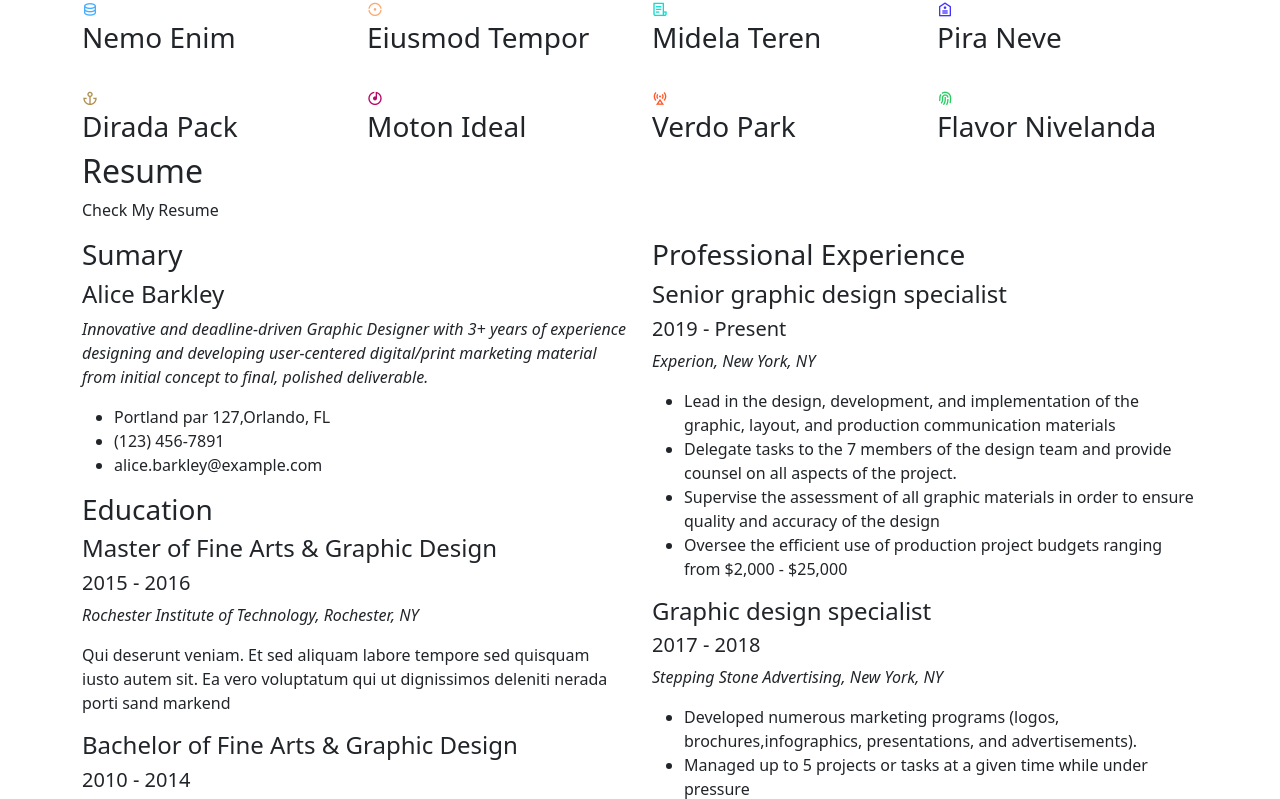
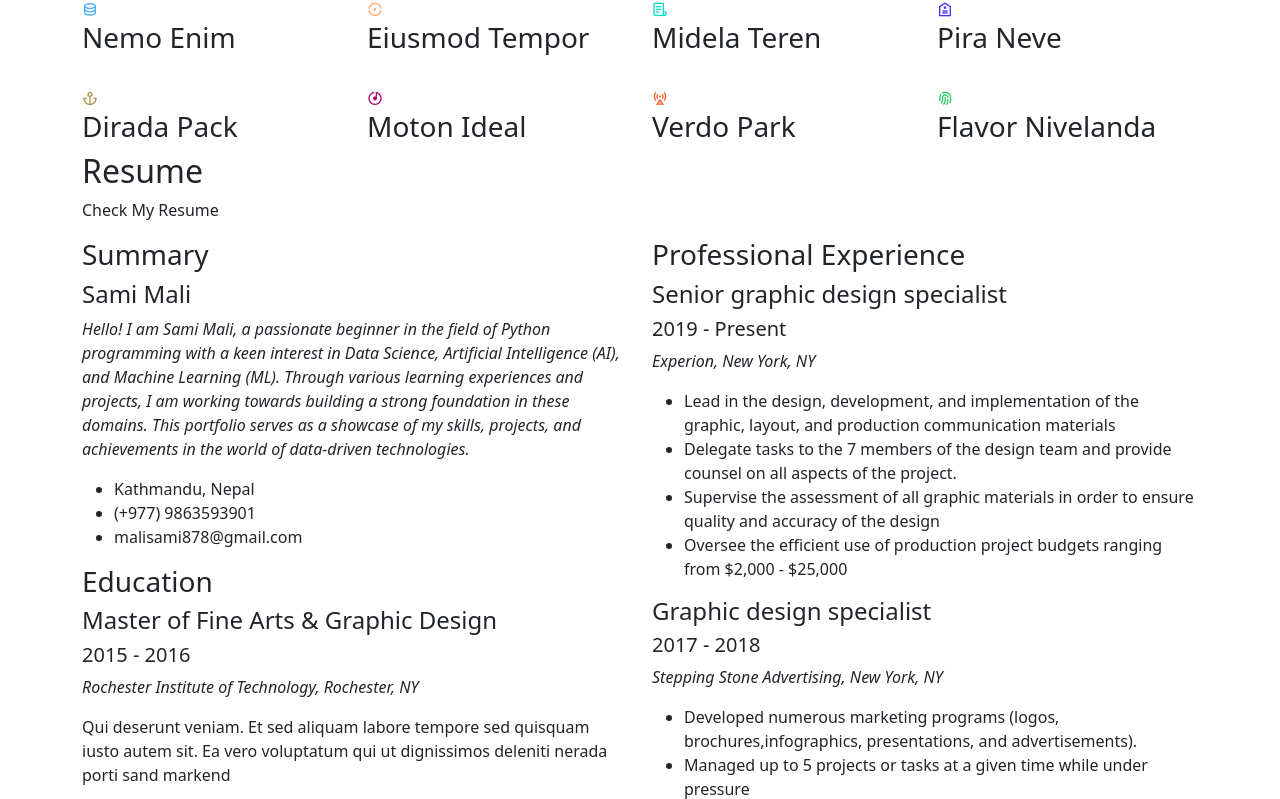
Before and after one commit to Sami353/my_portfolio, a Django app: page / in a window 1280 px wide. Shown: the part 1002-1801 px from the top of the page. Run offline with Django 4.2, Linux system fonts and the light colour scheme; some libraries are stand-ins or nearby versions.

Commit message:
update resume and contact

```diff
--- a/home/templates/home/partials/contact.html
+++ b/home/templates/home/partials/contact.html
@@ -14,7 +14,7 @@
           <div class="info-box">
             <i class="bx bx-map"></i>
             <h3>My Address</h3>
-            <p>A108 Adam Street, New York, NY 535022</p>
+            <p>Chandragiri-15, Kathmandu, Nepal</p>
           </div>
         </div>
 
@@ -30,14 +30,14 @@
           <div class="info-box">
             <i class="bx bx-envelope"></i>
             <h3>Email Me</h3>
-            <p>contact@example.com</p>
+            <p>malisami878@gmail.com</p>
           </div>
         </div>
         <div class="col-md-6 mt-4 d-flex align-items-stretch">
           <div class="info-box">
             <i class="bx bx-phone-call"></i>
             <h3>Call Me</h3>
-            <p>+1 5589 55488 55</p>
+            <p>+977 9863593901</p>
           </div>
         </div>
       </div>
--- a/home/templates/home/partials/resume.html
+++ b/home/templates/home/partials/resume.html
@@ -10,15 +10,18 @@
 
       <div class="row">
         <div class="col-lg-6">
-          <h3 class="resume-title">Sumary</h3>
+          <h3 class="resume-title">Summary</h3>
           <div class="resume-item pb-0">
-            <h4>Alice Barkley</h4>
-            <p><em>Innovative and deadline-driven Graphic Designer with 3+ years of experience designing and developing user-centered digital/print marketing material from initial concept to final, polished deliverable.</em></p>
+            <h4>Sami Mali</h4>
+            <p><em>Hello! I am Sami Mali, a passionate beginner in the field of Python programming with a keen interest in Data Science,
+              Artificial Intelligence (AI), and Machine Learning (ML). Through various learning experiences and projects, I am working
+              towards building a strong foundation in these domains. This portfolio serves as a showcase of my skills, projects, and
+              achievements in the world of data-driven technologies.</em></p>
             <p>
             <ul>
-              <li>Portland par 127,Orlando, FL</li>
-              <li>(123) 456-7891</li>
-              <li>alice.barkley@example.com</li>
+              <li>Kathmandu, Nepal</li>
+              <li>(+977) 9863593901</li>
+              <li>malisami878@gmail.com</li>
             </ul>
             </p>
           </div>
```
